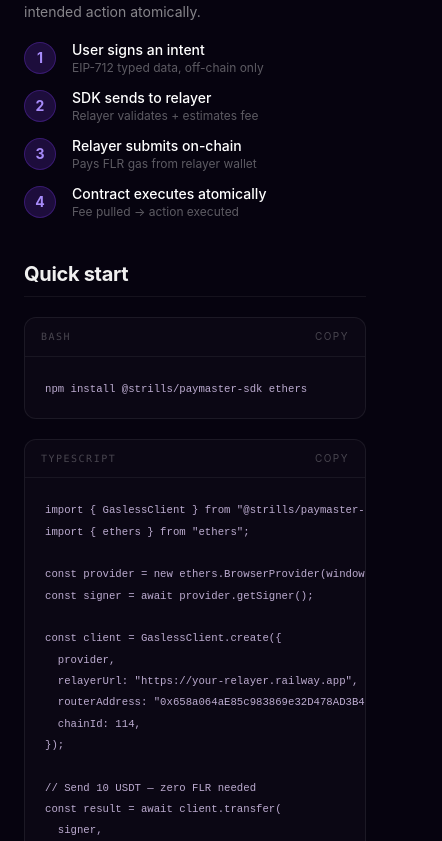
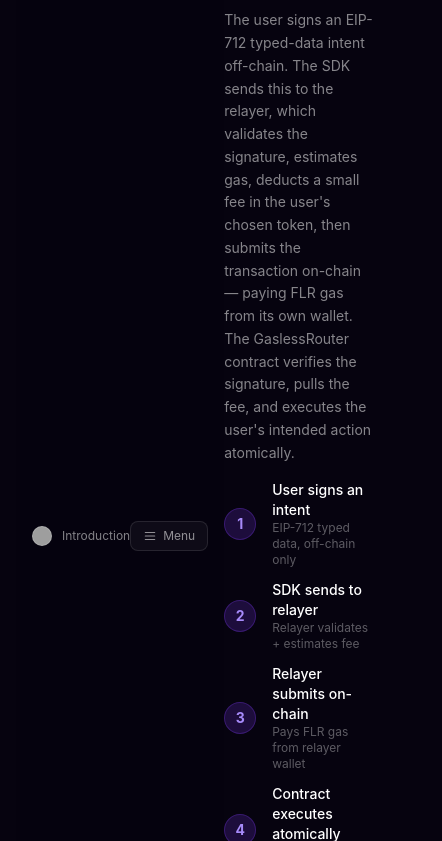
Before and after one commit to Teckdegen/strillsui, a Next.js app: page /docs in a window 390 px wide. Shown: the part 1159-2000 px from the top of the page, 442 px wide, since content can reach past the window. Built offline with nearby package versions, Linux system fonts and the light colour scheme; grey boxes are pictures that could not be loaded.

Commit message:
jehehheejejjeje

```diff
--- a/app/docs/layout.tsx
+++ b/app/docs/layout.tsx
@@ -5,15 +5,22 @@ export default function DocsLayout({ children }: { children: React.ReactNode })
   return (
     <div className="min-h-screen bg-[#06030f]">
       <Navbar />
-      <div className="mx-auto flex max-w-6xl gap-0 px-6 pt-16 pb-24 lg:px-8">
-        {/* Sidebar — fixed width, GitBook-style */}
+
+      {/*
+        Sidebar renders two things:
+          1. <aside> desktop sidebar — hidden on mobile, shows on lg+
+          2. MobileSidebar — sticky bar + slide drawer, hidden on lg+
+        Both live inside Sidebar, so we place it once inside the flex row.
+        On mobile the aside disappears (display:none) and the sticky bar takes over.
+      */}
+      <div className="mx-auto max-w-6xl px-4 lg:px-8 pt-0 lg:pt-16 pb-24 flex gap-0">
         <Sidebar />
 
-        {/* Divider */}
+        {/* divider — desktop only */}
         <div className="hidden lg:block w-px bg-white/[0.04] mx-8 shrink-0" />
 
-        {/* Main content */}
-        <main className="flex-1 min-w-0 py-12">
+        {/* main content */}
+        <main className="flex-1 min-w-0 pt-4 lg:pt-12 pb-12">
           <div className="max-w-2xl">{children}</div>
         </main>
       </div>
--- a/components/docs/Sidebar.tsx
+++ b/components/docs/Sidebar.tsx
@@ -4,7 +4,7 @@ import { useState } from "react";
 import Link from "next/link";
 import { usePathname } from "next/navigation";
 import { motion, AnimatePresence } from "framer-motion";
-import { ChevronDown } from "lucide-react";
+import { ChevronDown, Menu, X } from "lucide-react";
 
 const nav = [
   {
@@ -51,7 +51,14 @@ const nav = [
   },
 ];
 
-function NavSection({ section }: { section: (typeof nav)[0] }) {
+/* ── single collapsible section ── */
+function NavSection({
+  section,
+  onLinkClick,
+}: {
+  section: (typeof nav)[0];
+  onLinkClick?: () => void;
+}) {
   const pathname = usePathname();
   const [open, setOpen] = useState(true);
 
@@ -85,10 +92,11 @@ function NavSection({ section }: { section: (typeof nav)[0] }) {
                   <Link
                     key={item.href}
                     href={item.href}
+                    onClick={onLinkClick}
                     className={`relative flex items-center py-1.5 pl-3 pr-2 text-sm transition-colors duration-150 rounded-md ${
                       active
                         ? "text-white font-medium"
-                        : "text-white/38 hover:text-white/70"
+                        : "text-white/40 hover:text-white/75"
                     }`}
                   >
                     {active && (
@@ -109,35 +117,151 @@ function NavSection({ section }: { section: (typeof nav)[0] }) {
   );
 }
 
+/* ── shared nav tree (used in both desktop + mobile) ── */
+function NavTree({ onLinkClick }: { onLinkClick?: () => void }) {
+  return (
+    <>
+      <nav className="flex-1 space-y-0 px-1">
+        {nav.map((section) => (
+          <NavSection key={section.title} section={section} onLinkClick={onLinkClick} />
+        ))}
+      </nav>
+      <div className="mt-6 px-1 pt-5 border-t border-white/[0.05] flex flex-col gap-2">
+        <a
+          href="https://coston2-explorer.flare.network"
+          target="_blank"
+          rel="noopener noreferrer"
+          className="text-xs text-white/20 hover:text-white/45 transition-colors"
+        >
+          Block Explorer
+        </a>
+      </div>
+    </>
+  );
+}
+
+/* ── mobile top bar + drawer ── */
+function MobileSidebar() {
+  const [open, setOpen] = useState(false);
+  const pathname = usePathname();
+
+  // find the current page label for the bar
+  const currentLabel = nav
+    .flatMap((s) => s.items)
+    .find((i) => i.href === pathname)?.label ?? "Docs";
+
+  return (
+    <>
+      {/* sticky top bar — mobile only */}
+      <div className="lg:hidden sticky top-16 z-30 flex items-center justify-between bg-[#06030f]/90 backdrop-blur-xl border-b border-white/[0.06] px-4 py-3">
+        <div className="flex items-center gap-2.5">
+          <div
+            className="w-5 h-5 rounded-full border border-white/15 bg-center bg-cover shrink-0"
+            style={{
+              backgroundImage:
+                "url('https://image2url.com/r2/default/images/1773134267974-eb80d78c-4412-49a3-aa8b-2ab03d0da0fb.png')",
+            }}
+          />
+          <span className="text-xs text-white/50 truncate max-w-[180px]">{currentLabel}</span>
+        </div>
+        <button
+          onClick={() => setOpen(true)}
+          className="flex items-center gap-1.5 rounded-lg border border-white/10 bg-white/[0.04] px-3 py-1.5 text-xs text-white/55 hover:text-white hover:bg-white/[0.08] transition-colors"
+        >
+          <Menu className="w-3.5 h-3.5" />
+          <span>Menu</span>
+        </button>
+      </div>
+
+      {/* backdrop + drawer */}
+      <AnimatePresence>
+        {open && (
+          <>
+            {/* backdrop */}
+            <motion.div
+              key="backdrop"
+              initial={{ opacity: 0 }}
+              animate={{ opacity: 1 }}
+              exit={{ opacity: 0 }}
+              transition={{ duration: 0.22 }}
+              onClick={() => setOpen(false)}
+              className="lg:hidden fixed inset-0 z-40 bg-black/70 backdrop-blur-sm"
+            />
+
+            {/* drawer panel */}
+            <motion.div
+              key="drawer"
+              initial={{ x: "-100%" }}
+              animate={{ x: 0 }}
+              exit={{ x: "-100%" }}
+              transition={{ duration: 0.3, ease: [0.32, 0.72, 0, 1] }}
+              className="lg:hidden fixed left-0 top-0 bottom-0 z-50 w-72 bg-[#09050f] border-r border-white/[0.07] flex flex-col overflow-y-auto"
+            >
+              {/* drawer header */}
+              <div className="flex items-center justify-between px-5 py-5 border-b border-white/[0.06]">
+                <Link
+                  href="/"
+                  onClick={() => setOpen(false)}
+                  className="flex items-center gap-2.5"
+                >
+                  <div
+                    className="w-7 h-7 rounded-full border border-white/20 bg-center bg-cover shadow-[0_0_20px_rgba(124,58,237,0.35)]"
+                    style={{
+                      backgroundImage:
+                        "url('https://image2url.com/r2/default/images/1773134267974-eb80d78c-4412-49a3-aa8b-2ab03d0da0fb.png')",
+                    }}
+                  />
+                  <div className="flex flex-col leading-tight">
+                    <span className="text-[9px] tracking-[0.25em] uppercase text-white/30">
+                      Strills Paymaster
+                    </span>
+                    <span className="text-sm font-semibold text-white/75">Docs</span>
+                  </div>
+                </Link>
+
+                <button
+                  onClick={() => setOpen(false)}
+                  className="w-7 h-7 rounded-lg border border-white/10 bg-white/[0.04] flex items-center justify-center text-white/40 hover:text-white hover:bg-white/[0.08] transition-colors"
+                >
+                  <X className="w-3.5 h-3.5" />
+                </button>
+              </div>
+
+              {/* nav */}
+              <div className="flex-1 flex flex-col px-4 pt-6 pb-8">
+                <NavTree onLinkClick={() => setOpen(false)} />
+              </div>
+            </motion.div>
+          </>
+        )}
+      </AnimatePresence>
+    </>
+  );
+}
+
+/* ── default export: desktop + mobile combined ── */
 export default function Sidebar() {
   return (
+    <>
+      {/* ── desktop sidebar ── */}
       <aside className="w-52 shrink-0 hidden lg:block">
         <div className="sticky top-0 h-screen overflow-y-auto py-8 flex flex-col">
           <Link href="/" className="flex items-center gap-2.5 mb-10 px-1">
             <div
               className="w-6 h-6 rounded-full border border-white/15 bg-center bg-cover"
-            style={{ backgroundImage: "url('https://image2url.com/r2/default/images/1773134267974-eb80d78c-4412-49a3-aa8b-2ab03d0da0fb.png')" }}
+              style={{
+                backgroundImage:
+                  "url('https://image2url.com/r2/default/images/1773134267974-eb80d78c-4412-49a3-aa8b-2ab03d0da0fb.png')",
+              }}
             />
             <span className="text-sm font-semibold text-white/65 tracking-tight">Strills Pay</span>
           </Link>
-
-        <nav className="flex-1 space-y-0 px-1">
-          {nav.map((section) => (
-            <NavSection key={section.title} section={section} />
-          ))}
-        </nav>
-
-        <div className="mt-6 px-1 pt-5 border-t border-white/[0.05] flex flex-col gap-2">
-          <a href="https://github.com" target="_blank" rel="noopener noreferrer"
-            className="text-xs text-white/20 hover:text-white/45 transition-colors">
-            GitHub
-          </a>
-          <a href="https://coston2-explorer.flare.network" target="_blank" rel="noopener noreferrer"
-            className="text-xs text-white/20 hover:text-white/45 transition-colors">
-            Block Explorer
-          </a>
-        </div>
+          <NavTree />
         </div>
       </aside>
+
+      {/* ── mobile hamburger + drawer ── */}
+      <MobileSidebar />
+    </>
   );
 }
```
Lines whose indentation alone changed are shown as unchanged.
